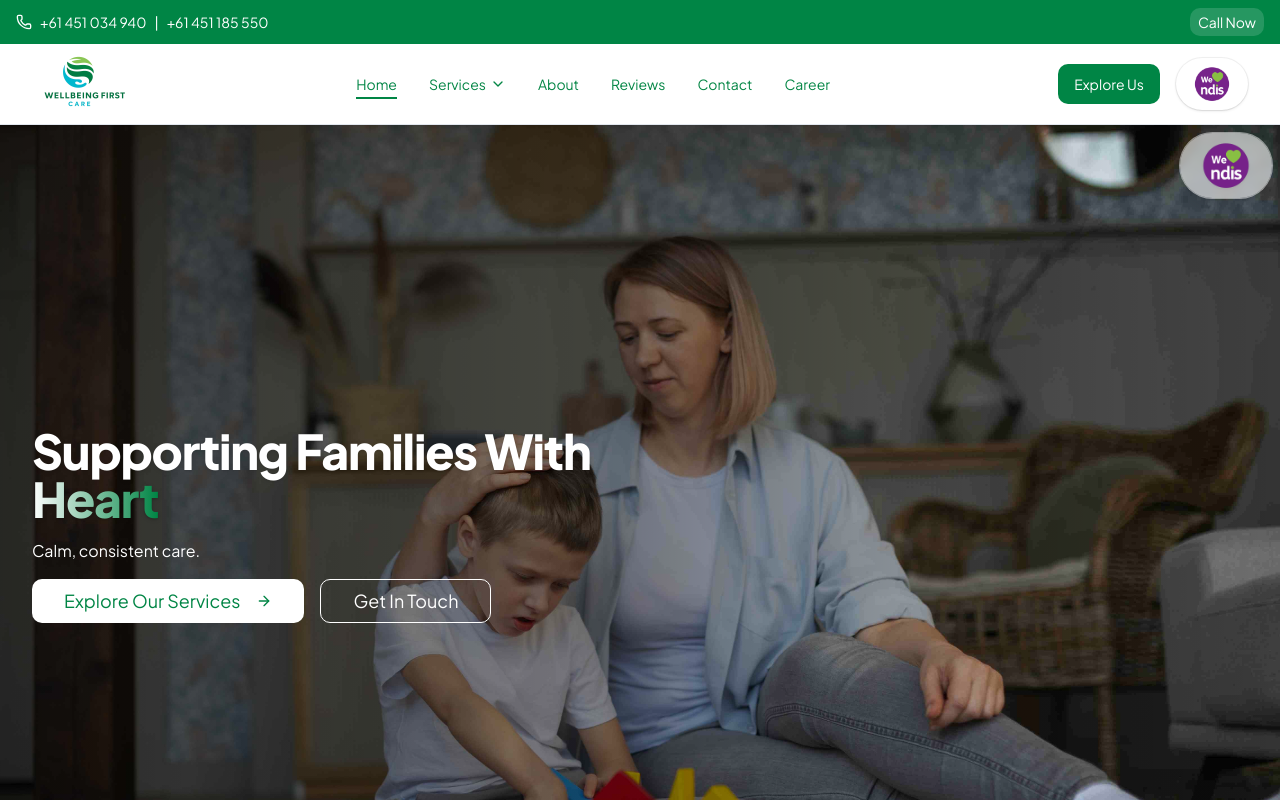
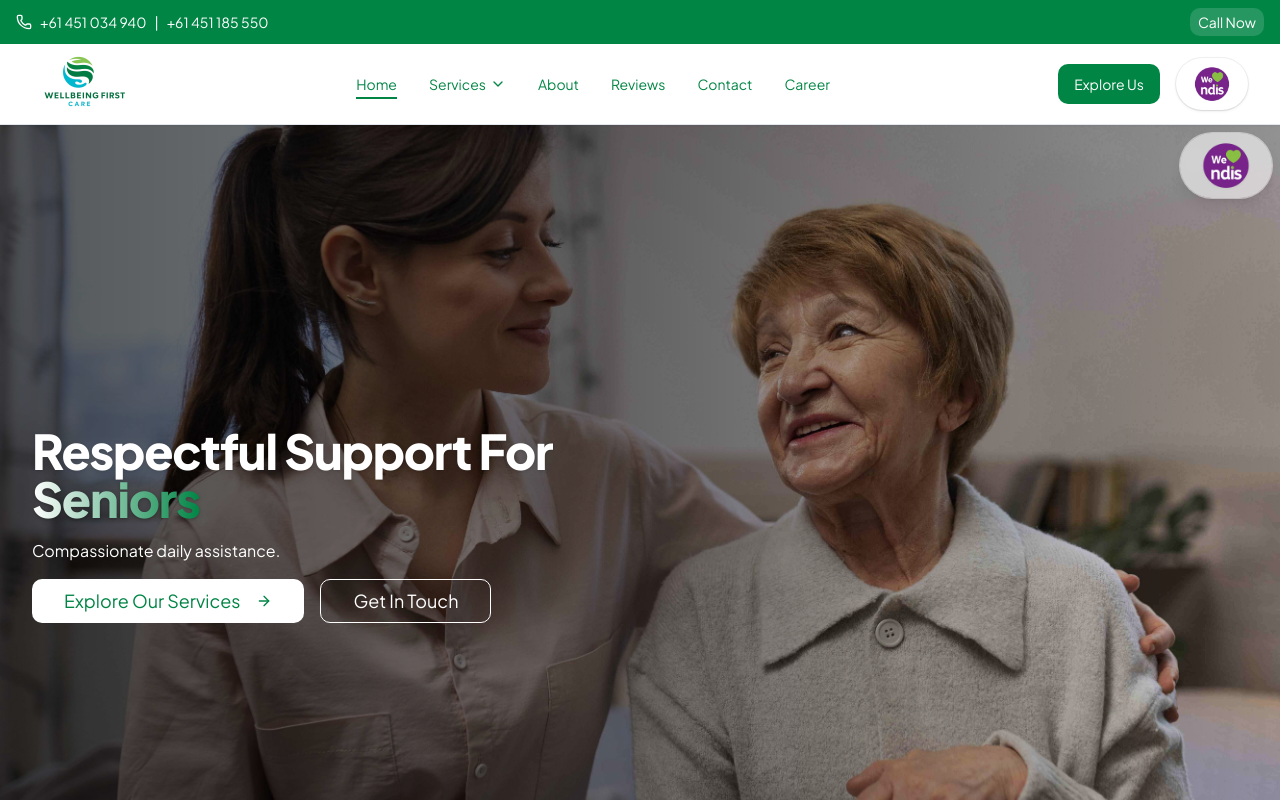
Before and after one commit to zainabijaz0/WellbeingFirstCare, a React (Vite) app: page / in a window 1280 px wide. Shown: the top 800 px of the page. Built offline with nearby package versions, Linux system fonts and the light colour scheme.

Commit message:
Mix hero images to include both children and adults
cgen-1b49ca00a4554c64b67b38375c337ffd

```diff
--- a/client/pages/Index.tsx
+++ b/client/pages/Index.tsx
@@ -27,8 +27,13 @@ export default function Index() {
     {
       image:
         "/images/children/happy-child-with-down-syndrome-playing-outside.jpg",
-      title: "Care That Celebrates Every Child",
-      description: "Joyful, inclusive support.",
+      title: "Care That Celebrates Every Person",
+      description: "Joyful, inclusive support for all ages.",
+    },
+    {
+      image: "/images/female-nurse-taking-care-elderly-person.jpg",
+      title: "Respectful Support For Seniors",
+      description: "Compassionate daily assistance.",
     },
     {
       image:
@@ -37,31 +42,29 @@ export default function Index() {
       description: "Calm, consistent care.",
     },
     {
-      image: "/images/children/medical-worker-taking-girl-temperature.jpg",
-      title: "Trusted Clinical Support",
-      description: "Safe, professional help.",
+      image: "/images/medium-shot-smiley-disabled-man-work.jpg",
+      title: "Independence At Work And Home",
+      description: "Confidence through practical support.",
     },
     {
       image: "/images/children/lifestyle-child-wheelchair.jpg",
-      title: "Inclusive Support For Independence",
+      title: "Accessible Care That Empowers",
       description: "Confidence and mobility.",
     },
     {
-      image:
-        "/images/children/happy-woman-girl-with-down-syndrome-painting-each-other-s-faces.jpg",
-      title: "Creativity, Connection, Growth",
-      description: "Skills through play.",
+      image: "/images/doctor-talking-senior-man-indoors.jpg",
+      title: "Professional Clinical Guidance",
+      description: "Safe, reliable healthcare support.",
     },
     {
-      image:
-        "/images/children/child-doing-therapy-session-with-psychologist.jpg",
-      title: "Therapy That Feels Supportive",
-      description: "Progress at your pace.",
+      image: "/images/smiley-man-woman-talking.jpg",
+      title: "Community, Connection, Belonging",
+      description: "Meaningful relationships and participation.",
     },
     {
       image: "/images/senior-woman-with-her-caregiver-outdoor.jpg",
-      title: "Personalized Support Services",
-      description: "Support tailored to your goals.",
+      title: "Personalised Support Services",
+      description: "Care tailored to your goals.",
     },
   ];
 
```
